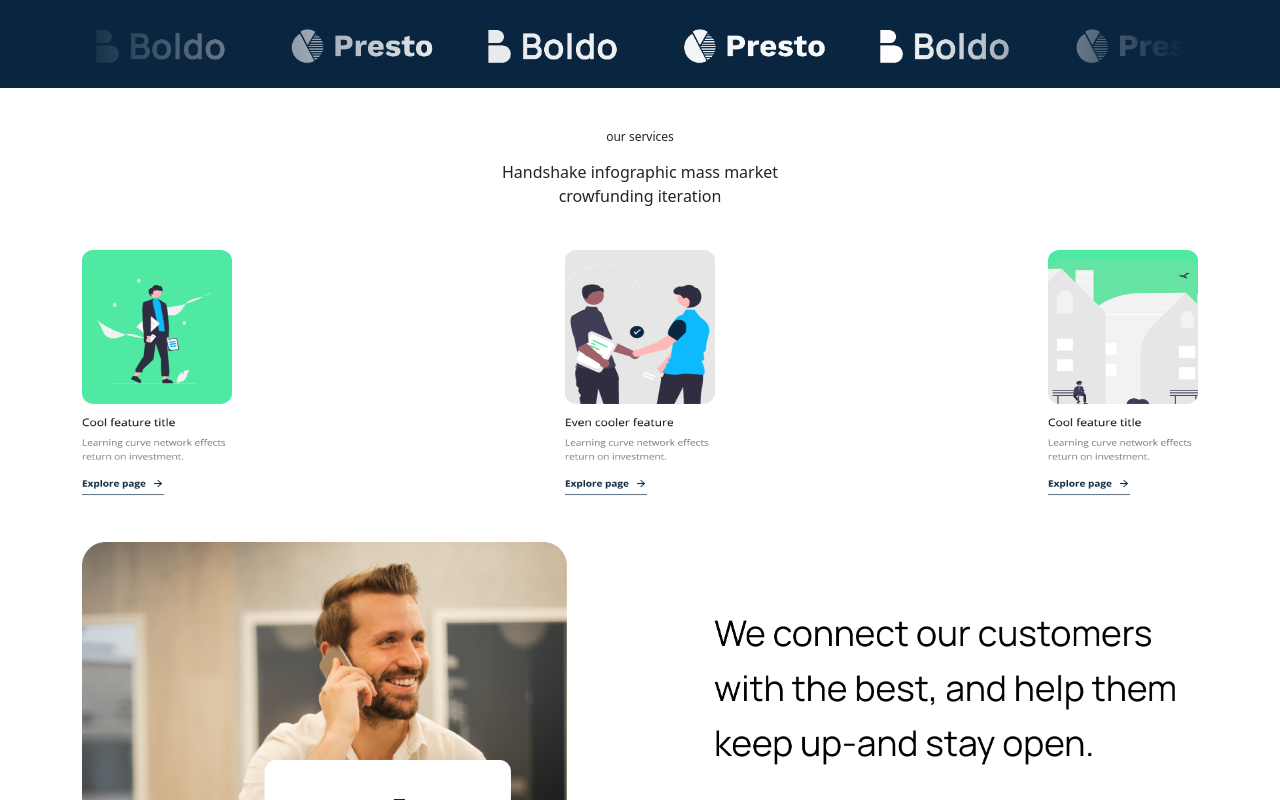
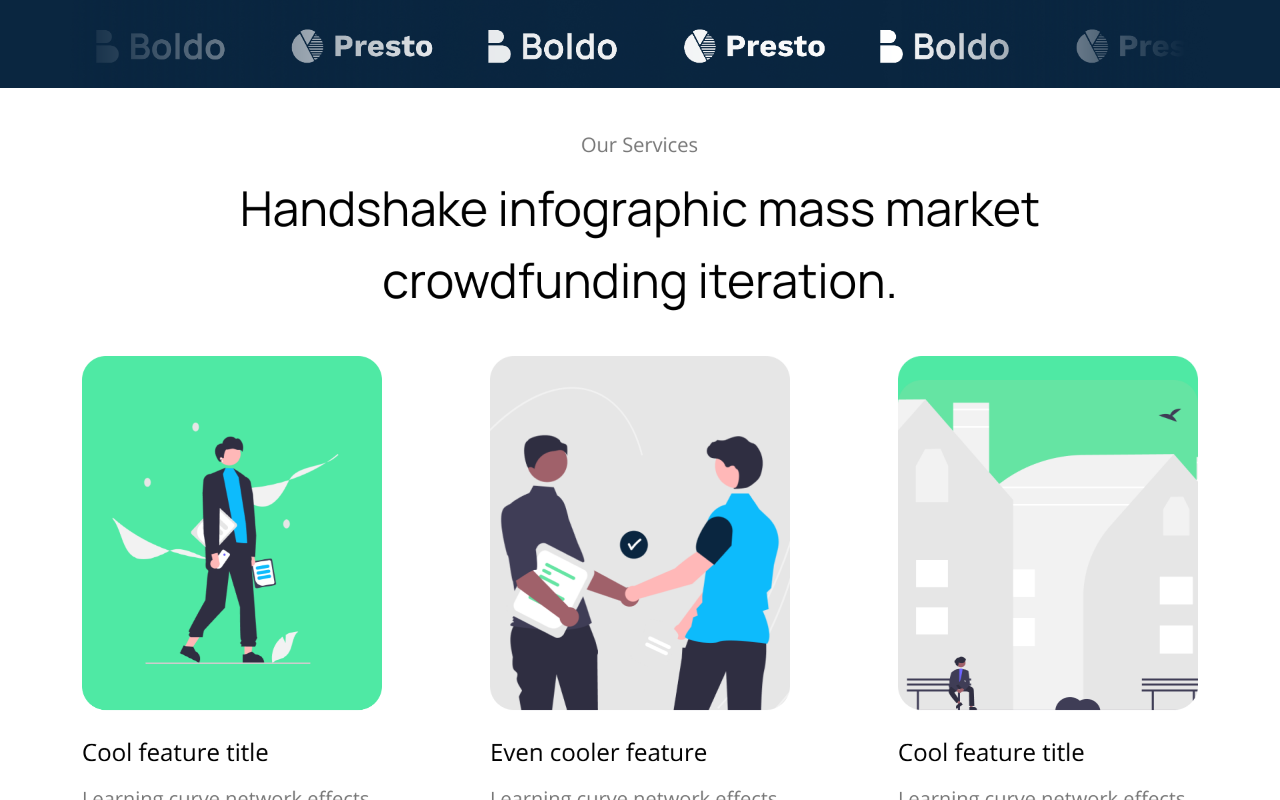
Before and after one commit to clifford-ghostwriter/tonic-technologies, a React (Create React App) app: page / in a window 1280 px wide. Shown: the part 460-1260 px from the top of the page. Built offline with nearby package versions, Linux system fonts and the light colour scheme.

Commit message:
images update

```diff
--- a/src/Pages/HomePage/PageComponents/OurBlog.js
+++ b/src/Pages/HomePage/PageComponents/OurBlog.js
@@ -1,15 +1,13 @@
 import React from "react";
 import styled from "styled-components";
 import blogImage from "../../../Assets/Images/HomePageImages/blogImage.png";
+import header from "../../../Assets/Images/HomePageImages/blogHeader.png";
 const OurBlog = () => {
   return (
     <Wrapper className="container">
       <div className="section_center">
         <div className="section_header">
-          <h3 className="heading"> Our Blog</h3>
-          <p className="sub_heading">
-            Value proposition accelerator product management venture
-          </p>
+          <img src={header} alt="" className="heading" />
         </div>
 
         <div className="blog_content">
@@ -38,7 +36,8 @@ const Wrapper = styled.div`
   }
 
   .heading {
-    font-size: 12px;
+    width: 842px;
+    height: 184px;
   }
 
   .sub_heading {
--- a/src/Pages/HomePage/PageComponents/OurServices.js
+++ b/src/Pages/HomePage/PageComponents/OurServices.js
@@ -9,39 +9,37 @@ import websiteTemplate from "../../../Assets/Images/HomePageImages/websiteTempla
 import faqImageOne from "../../../Assets/Images/HomePageImages/faqImageOne.png";
 import faqImageTwo from "../../../Assets/Images/HomePageImages/faqImageTwo.png";
 import faqImageThree from "../../../Assets/Images/HomePageImages/faqImageThree.png";
+import header from "../../../Assets/Images/HomePageImages/ourServicesHeader.png";
 
 const OurServices = () => {
   return (
     <Wrapper className="container">
       <div className="section_center">
         <div className="section_header">
-          <h3 className="heading"> our services</h3>
-          <p className="sub_heading">
-            Handshake infographic mass market crowfunding iteration
-          </p>
+          <img src={header} alt="heading" className="heading" />
         </div>
         <div className="features">
-          <img src={serviceImageOne} alt="" className="feature" />
-          <img src={serviceImageTwo} alt="" className="feature" />
-          <img src={serviceImageThree} alt="" className="feature" />
+          <img src={serviceImageOne} alt="faeture" className="feature" />
+          <img src={serviceImageTwo} alt="faeture" className="feature" />
+          <img src={serviceImageThree} alt="faeture" className="feature" />
         </div>
 
         <div className="services">
-          <img src={serviceImageFour} alt="" className="service" />
-          <img src={serviceImageFive} alt="" className="service" />
+          <img src={serviceImageFour} alt="service" className="service" />
+          <img src={serviceImageFive} alt="service" className="service" />
         </div>
 
         <div className="website_template">
-          <img src={websiteTemplate} alt="" className="service" />
+          <img src={websiteTemplate} alt="service" className="service" />
         </div>
 
         <div className="faq_section">
           <div className="faq_image">
-            <img src={faqImageOne} alt="" className="service" />
+            <img src={faqImageOne} alt="service" className="service" />
           </div>
           <div className="faq">
-            <img src={faqImageTwo} alt="" className="service" />
-            <img src={faqImageThree} alt="" className="service" />
+            <img src={faqImageTwo} alt="service" className="service" />
+            <img src={faqImageThree} alt="service" className="service" />
           </div>
         </div>
       </div>
@@ -67,7 +65,8 @@ const Wrapper = styled.div`
   }
 
   .heading {
-    font-size: 12px;
+    width: 842px;
+    height: 184px;
   }
 
   .sub_heading {
@@ -80,8 +79,8 @@ const Wrapper = styled.div`
   }
 
   .feature {
-    height: 250px;
-    width: 150px;
+    height: 575px;
+    width: 300px;
   }
   .faq_section {
     display: flex;
```
Also changed, not shown: src/Assets/Images/HomePageImages/blogHeader.png (added), src/Assets/Images/HomePageImages/ourServicesHeader.png (added).
